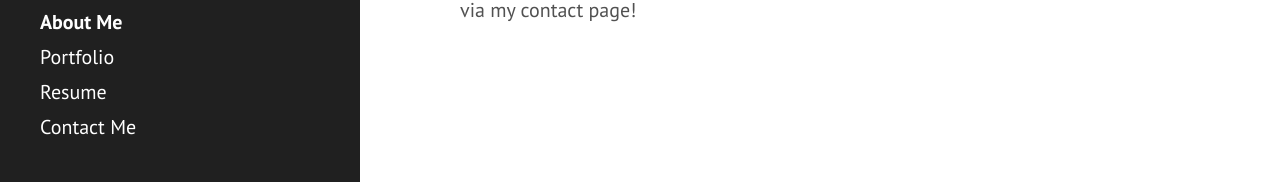
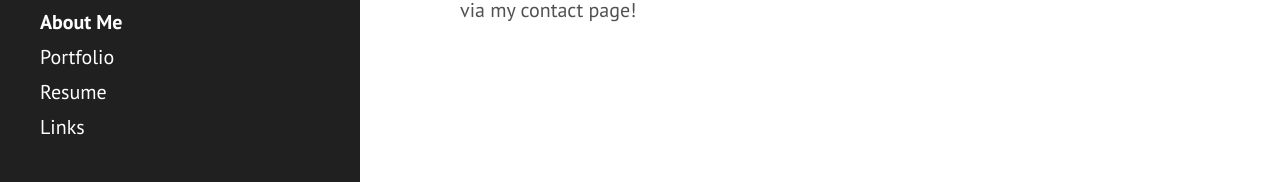
Before and after one commit to ppgeyser/ppgeyser.github.io, a Jekyll site: the page built from index.md, in a window 1280 px wide and 990 px high. Shown: the part 805-987 px from the top of the window. Built offline with Jekyll 4.4.1, drawn with Linux system fonts in a browser that asks for light colours.

Commit message:
Changed the name from contacts to links just for LT

```diff
--- a/contact.md
+++ b/links.md
@@ -1,5 +1,5 @@
 ---
 layout: page
-title: Contact Me
+title: Links
 order: 4
 ---
```
